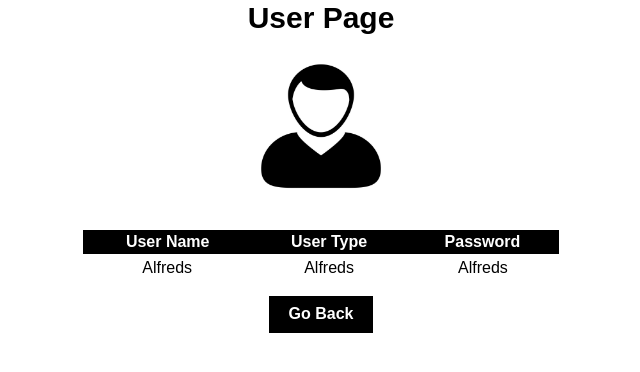
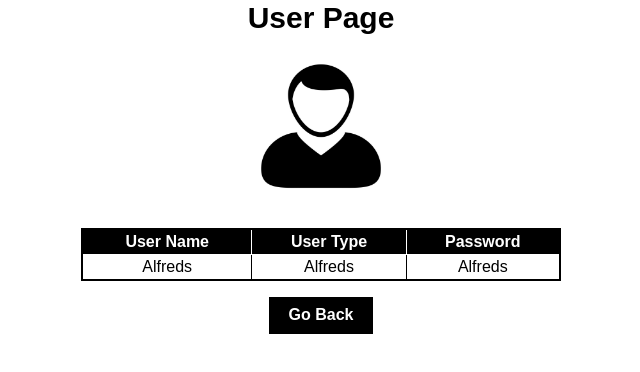
Before and after one commit to sayande2002/hackathon, a React (Create React App) app: page /user in a window 1280 px wide. Shown: the top 372 px of the page, without its empty margins (319-959 px from the left). Built offline with nearby package versions, Linux system fonts and the light colour scheme.

Commit message:
fourth commit

```diff
--- a/src/App.js
+++ b/src/App.js
@@ -1,6 +1,6 @@
 import { Routes, Route } from "react-router-dom";
-import Homepage from "./routes/homePage.jsx";
-import User from "./routes/userPage";
+import Homepage from "./routes/homepage";
+import User from "./routes/userpage";
 import Error from "./routes/error";
 
 function App() {
--- a/src/routes/homepage.jsx
+++ b/src/routes/homepage.jsx
@@ -31,29 +31,22 @@ const Homepage = () => {
       onSubmit={handleSubmit}
       className="flex flex-col items-center justify-center gap-5"
     >
-      <p>{formFields.avatar}</p>
-      <p>{formFields.username}</p>
-      <p>{formFields.password}</p>
-      <p>{formFields.user}</p>
-
       <img
         className="h-40 aspect-square rounded-[50%]"
         src={Avatar}
         alt="avatar"
       />
-
-      {!avatar ? (
+      {avatar ? (
+        <></>
+      ) : (
         <>
-          <label for="avatar">Choose a profile picture:</label>
           <input
             type="file"
             name="avatar"
-            accept="image/png, image/jpeg, image/jpg"
+            accept="image/*"
             onChange={(e) => console.log(e.target.files[0])}
           />
         </>
-      ) : (
-        <></>
       )}
 
       <FormInput
--- a/src/routes/userPage.jsx
+++ b/src/routes/userPage.jsx
@@ -13,16 +13,16 @@ const User = () => {
         src={Avatar}
         alt="avatar"
       />
-      <table className="w-[480px] border-black">
-        <tr className="bg-black text-white border-white border-2">
-          <th>User Name</th>
-          <th>User Type</th>
-          <th>Password</th>
+      <table className="w-[480px] border-black border-2">
+        <tr className="bg-black text-white">
+          <th className="border border-white">User Name</th>
+          <th className="border border-white">User Type</th>
+          <th className="border border-white">Password</th>
         </tr>
         <tr className="text-center">
-          <td>Alfreds</td>
-          <td>Alfreds</td>
-          <td>Alfreds</td>
+          <td className="border border-black">Alfreds</td>
+          <td className="border border-black">Alfreds</td>
+          <td className="border border-black">Alfreds</td>
         </tr>
       </table>
       <Link onClick={() => navigate(-1)}>
```
